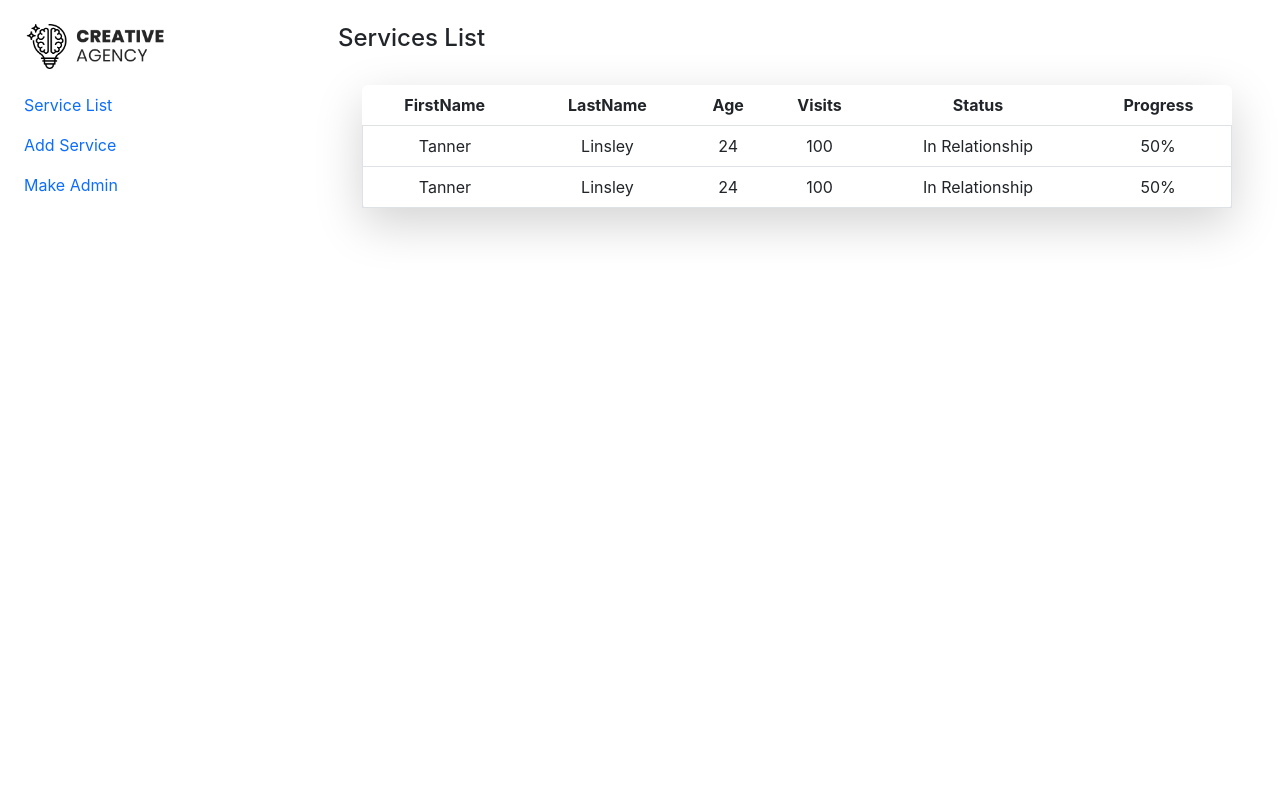
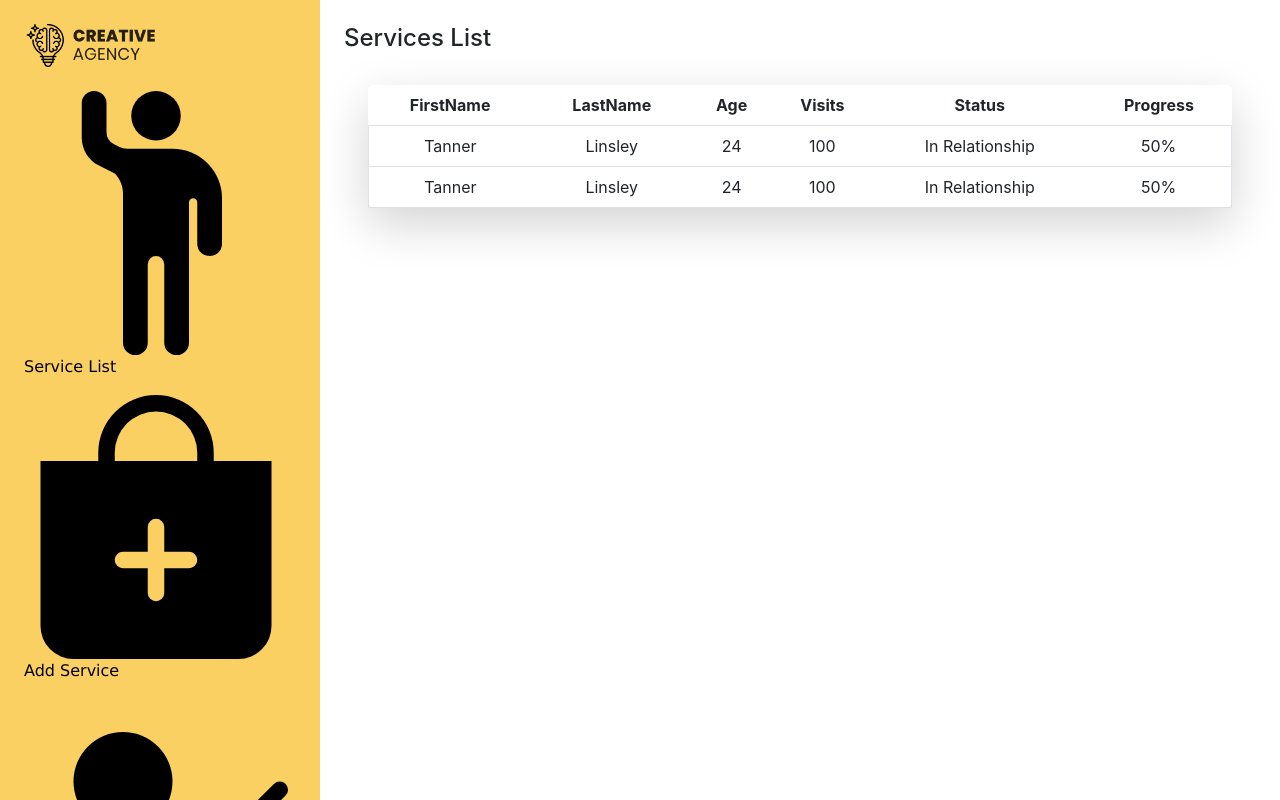
Before and after one commit to connectsagor/Creative-Agency, a React (Create React App) app in the folder client/: page /services-list in a window 1280 px wide. Shown: the top 800 px of the page. Built offline with nearby package versions, Linux system fonts and the light colour scheme; no server answers.

Commit message:
added boostrap icons

```diff
--- /dev/null
+++ b/client/src/components/ServicesList/ServicesList.css
@@ -0,0 +1,10 @@
+.sidebar {
+  background-color: #fbd062;
+  height: 100vh;
+}
+
+a {
+  color: #000;
+  font-family: "Lucida Sans", "Lucida Sans Regular", "Lucida Grande",
+    "Lucida Sans Unicode", Geneva, Verdana, sans-serif;
+}
--- a/client/src/components/ServicesList/ServicesList.js
+++ b/client/src/components/ServicesList/ServicesList.js
@@ -2,6 +2,12 @@ import React, { useState } from "react";
 import ReactDOM from "react-dom/client";
 import logo from "../../images/logos/logo.png";
 import { Link } from "react-router";
+import "./ServicesList.css";
+import {
+  PersonCheckFill,
+  PersonRaisedHand,
+  BagPlusFill,
+} from "react-bootstrap-icons";
 
 const defaultData = [
   {
@@ -43,18 +49,24 @@ export default function Table() {
   };
 
   return (
-    <div className="service_list p-4 container-fluid">
+    <div className="service_list container-fluid">
       <div className="row">
-        <div className="col-md-3">
+        <div className="col-md-3 sidebar p-4">
           <img className="w-50" src={logo} alt="logo" />
 
           <div className="services_buttons d-flex flex-column gap-3 mt-4">
-            <Link>Service List</Link>
-            <Link>Add Service</Link>
-            <Link>Make Admin</Link>
+            <Link to="/service-list">
+              <PersonRaisedHand className="me-2" /> Service List
+            </Link>
+            <Link to="/add-service">
+              <BagPlusFill className="me-2" /> Add Service
+            </Link>
+            <Link to="/make-admin">
+              <PersonCheckFill className="me-2" /> Make Admin
+            </Link>
           </div>
         </div>
-        <div className="col-md-9 ">
+        <div className="col-md-9 p-4">
           <div className="d-flex justify-content-between">
             <h4>Services List</h4>
             <h5 className="me-5">{user && user.displayName.toUpperCase()}</h5>
```
